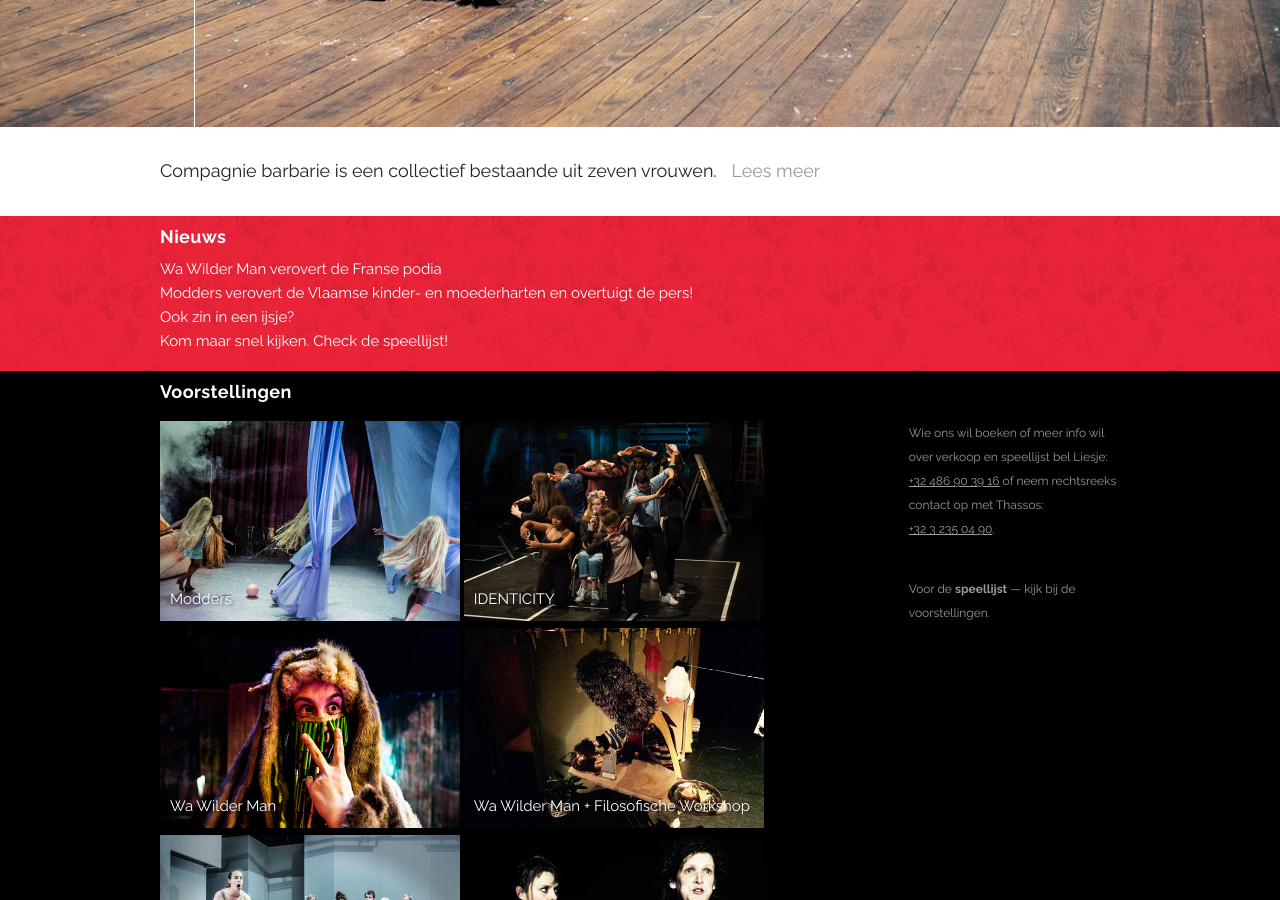
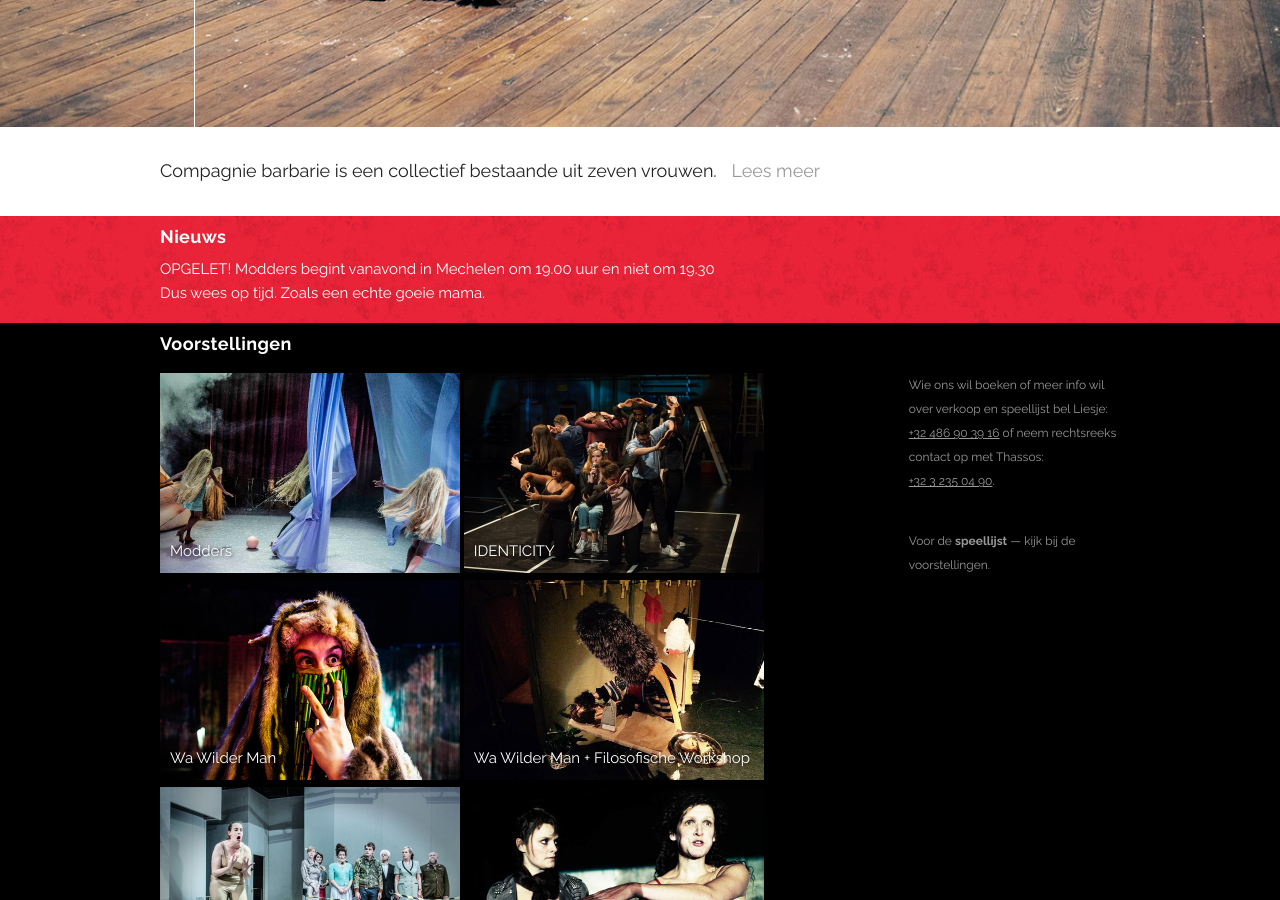
Before and after one commit to ciebarbarie/ciebarbarie, a Jekyll site: the page built from index.md, in a window 1280 px wide and 900 px high, scrolled down 773 px. Built offline with Jekyll 4.4.1, drawn with Linux system fonts in a browser that asks for light colours; some web fonts are replaced.

Commit message:
Update index.md

```diff
--- a/index.md
+++ b/index.md
@@ -36,7 +36,5 @@ performances:
     id: undertwasser-wasserwasser
     title: Undertwasser Wasserwasser
 ---
-Wa Wilder Man verovert de Franse podia<br>
-Modders verovert de Vlaamse kinder- en moederharten en overtuigt de pers!<br>
-Ook zin in een ijsje? <br>
-Kom maar snel kijken. Check de speellijst!<br>
+OPGELET! Modders begint vanavond in Mechelen om 19.00 uur en niet om 19.30<br>
+Dus wees op tijd. Zoals een echte goeie mama.
```
